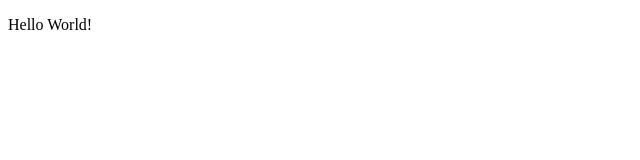
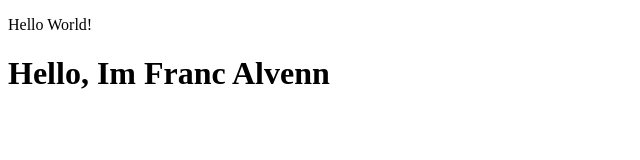
Before and after one commit to FrancAlvenn/GithubTesting, a plain HTML site: page index.html in a window 1280 px wide. Shown: the whole page, without its empty margins (0-640 px from the left). Drawn offline with Linux system fonts and the light colour scheme.

Commit message:
changed: added h1 tag

```diff
--- a/index.html
+++ b/index.html
@@ -7,5 +7,7 @@
 </head>
 <body>
     <p>Hello World!</p>
+
+    <h1>Hello, Im Franc Alvenn</h1>
 </body>
 </html>
```
